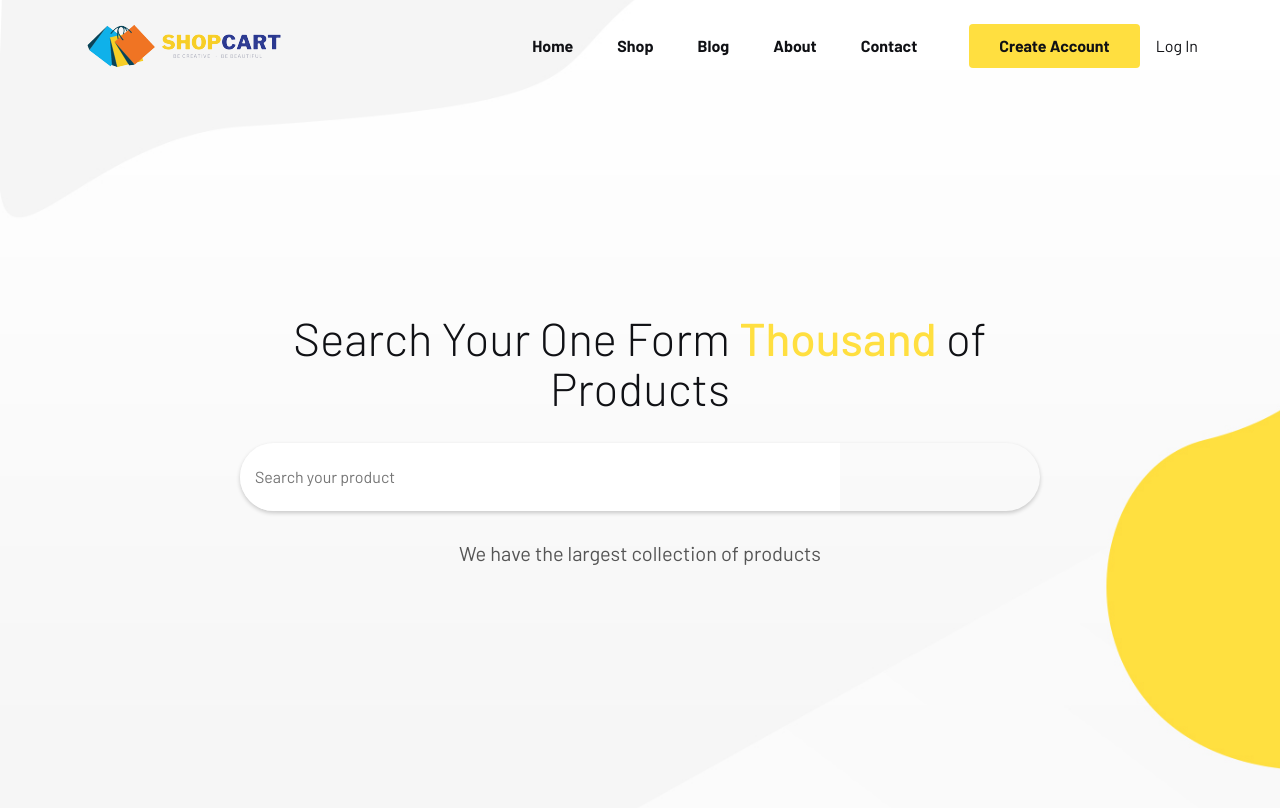
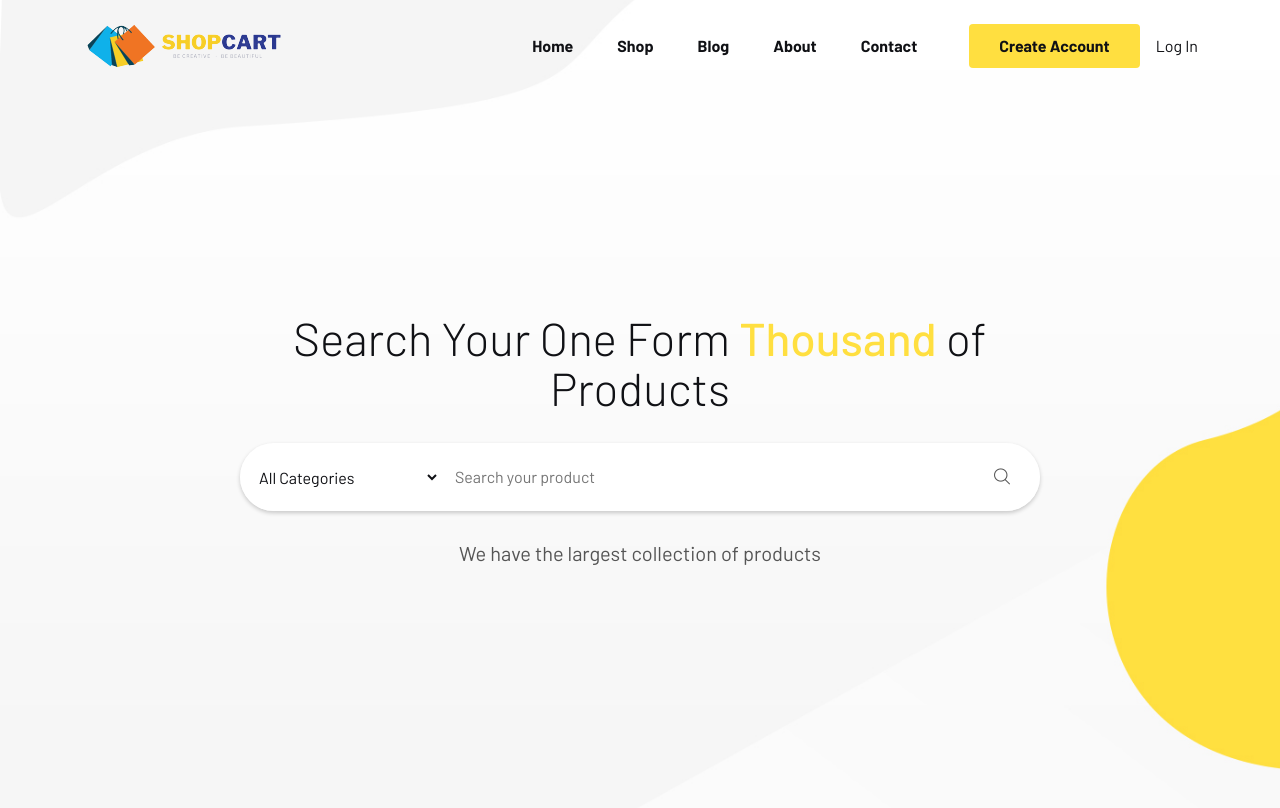
Before and after one commit to codeWith-Repon/e-commerce-website-bootstrap-pagination-, a React (Vite) app: page / in a window 1280 px wide. Shown: the top 808 px of the page. Built offline with nearby package versions, Linux system fonts and the light colour scheme.

Commit message:
add category in search bar

```diff
--- a/src/Home/Banner.jsx
+++ b/src/Home/Banner.jsx
@@ -1,6 +1,7 @@
 import React, { useState } from "react";
 import productData from "../products.json";
 import { Link } from "react-router-dom";
+import SelectedCategory from "../components/selectedCategory";
 
 const title = (
   <h2>
@@ -46,6 +47,7 @@ const Banner = () => {
         <div className="banner-content">
           {title}
           <form>
+            <SelectedCategory select={"all"} />
             <input
               type="text"
               name="search"
@@ -54,6 +56,9 @@ const Banner = () => {
               value={searcInput}
               onChange={handleSearch}
             />
+            <button type="submit">
+             <i className="icofont-search"></i>
+            </button>
           </form>
           <p>{desc}</p>
           <ul className="lab-ul">
--- /dev/null
+++ b/src/components/SelectedCategory.jsx
@@ -0,0 +1,72 @@
+import React from "react";
+
+const SelectedCategory = (select) => {
+  return (
+    <select>
+      <option value="all">All Categories</option>
+      <option value="electronics">Electronics</option>
+      <option value="computer">Computer</option>
+      <option value="smart-home">Smart Home</option>
+      <option value="automotive">Automotive</option>
+      <option value="baby">Baby</option>
+      <option value="beauty">Beauty</option>
+      <option value="personal-care">Personal Care</option>
+      <option value="butcher-shop">Butcher Shop</option>
+      <option value="cafe">Cafe</option>
+      <option value="charity-2">Charity</option>
+      <option value="church">Church</option>
+      <option value="clinic">clinic</option>
+      <option value="college">College</option>
+      <option value="conference">Conference</option>
+      <option value="construction">Construction</option>
+      <option value="corona-virus">Corona Virus</option>
+      <option value="corporate">Corporate</option>
+      <option value="covid19">Covid19</option>
+      <option value="digital-products">Digital Products</option>
+      <option value="doctors">doctors</option>
+      <option value="ecological">Ecological</option>
+      <option value="education">Education</option>
+      <option value="entertainment">Entertainment</option>
+      <option value="environment">Environment</option>
+      <option value="environmental">Environmental</option>
+      <option value="events">Events</option>
+      <option value="fitness">Fitness</option>
+      <option value="food-shop">Food Shop</option>
+      <option value="free">Free</option>
+      <option value="gym">Gym</option>
+      <option value="halloween">Halloween</option>
+      <option value="health">health</option>
+      <option value="healthcare">healthcare</option>
+      <option value="learnpress">learnpress</option>
+      <option value="meat-shop">Meat Shop</option>
+      <option value="medical">medical</option>
+      <option value="medical-prevention">Medical Prevention</option>
+      <option value="meetup">Meetup</option>
+      <option value="mobile-apps">Mobile Apps</option>
+      <option value="music">Music</option>
+      <option value="news">News</option>
+      <option value="nonprofit">Nonprofit</option>
+      <option value="onepage">Onepage</option>
+      <option value="online-course">Online Course</option>
+      <option value="personal-blog">Personal Blog</option>
+      <option value="portfolio">Portfolio</option>
+      <option value="pregnancy">pregnancy</option>
+      <option value="premium">premium</option>
+      <option value="psd">psd</option>
+      <option value="religion">Religion</option>
+      <option value="restaurants">Restaurants</option>
+      <option value="school">School</option>
+      <option value="seo">SEO</option>
+      <option value="software">Software</option>
+      <option value="startups">Startups</option>
+      <option value="university">University</option>
+      <option value="vcard">Vcard</option>
+      <option value="woocommerce">WooCommerce</option>
+      <option value="yoga">Yoga</option>
+      <option value="magazine">Magazine</option>
+      <option value="event-wordpress">Event</option>
+    </select>
+  );
+};
+
+export default SelectedCategory;
```
